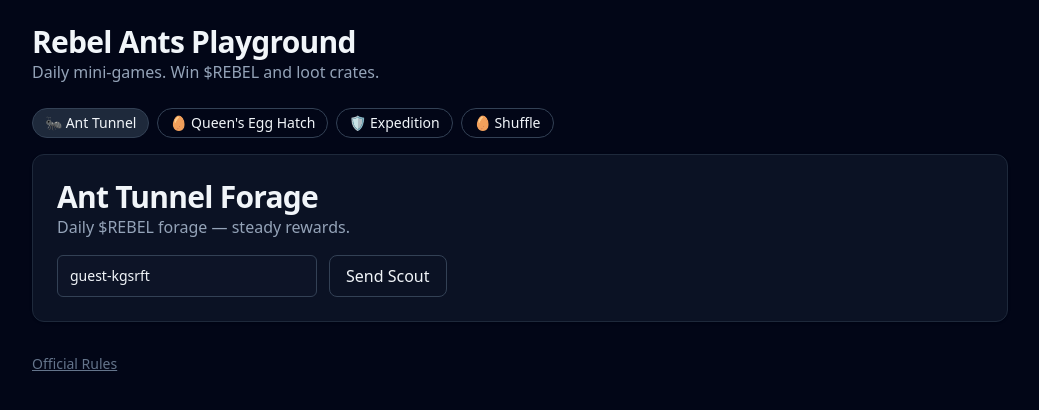
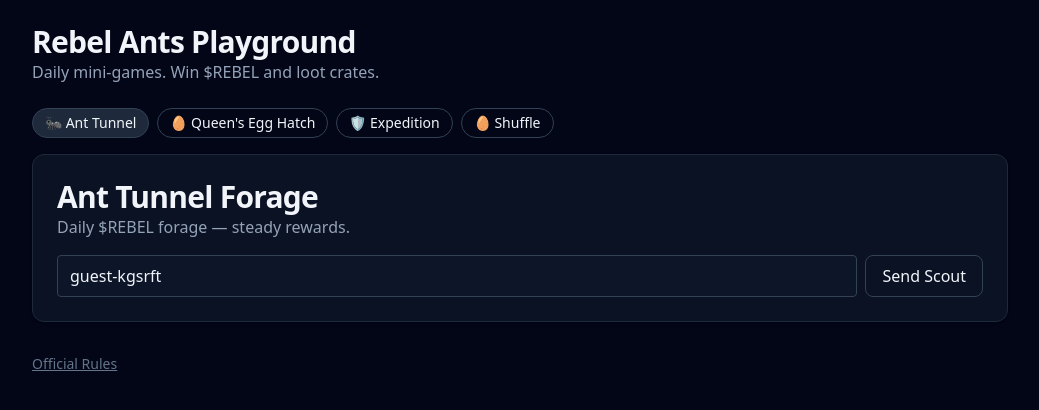
Before and after one commit to D1stknight/rebelants-playground, a Next.js app: page / in a window 1280 px wide. Shown: the top 410 px of the page, without its empty margins (120-1159 px from the left). Built offline with nearby package versions, Linux system fonts and the light colour scheme.

Commit message:
Update AntTunnel.tsx

```diff
--- a/components/AntTunnel.tsx
+++ b/components/AntTunnel.tsx
@@ -1,56 +1,38 @@
+// components/AntTunnel.tsx
 import React, { useState } from 'react';
 import PrizeModal from './PrizeModal';
 
 export default function AntTunnel() {
-  const [seed, setSeed] = useState('guest-' + Math.random().toString(36).slice(2, 8));
+  const [seed, setSeed] = useState(`guest-${Math.random().toString(36).slice(2,8)}`);
   const [busy, setBusy] = useState(false);
   const [modal, setModal] = useState<{open:boolean; label:string; sub?:string}>({open:false, label:''});
 
-  async function play() {
+  async function sendScout() {
     if (busy) return;
     setBusy(true);
-    try {
-      const res = await fetch('/api/expedition', { // reuse simple prize roll
-        method: 'POST',
-        headers: { 'Content-Type':'application/json' },
-        body: JSON.stringify({ seed })
-      }).then(r => r.json());
-
-      const p = res.prize as { type:'crate' | 'none'; label:string; rarity?:'common'|'rare'|'ultra' };
-      if (p.type === 'crate') {
-        setModal({ open:true, label: p.label, sub: p.rarity?.toUpperCase() });
-      } else {
-        setModal({ open:true, label:'Nothing this time' });
-      }
-    } finally {
-      setBusy(false);
-    }
+    const res = await fetch('/api/tunnel', { method:'POST', headers:{'Content-Type':'application/json'}, body:JSON.stringify({seed}) });
+    const data = await res.json();
+    setBusy(false);
+    setModal({ open:true, label: data.type === 'crate' ? `${data.rarity} Loot Crate` : 'Nothing this time', sub: data.type === 'crate' ? 'Nice pull!' : 'Try again tomorrow.' });
   }
 
   return (
-    <section className="ant-card relative overflow-hidden">
-      <header className="mb-4">
-        <h2 className="title">Ant Tunnel Forage</h2>
-        <p className="subtitle">Daily $REBEL forage — steady rewards.</p>
-      </header>
+    <section className="ant-card">
+      <h2 className="title">Ant Tunnel Forage</h2>
+      <p className="subtitle">Daily $REBEL forage — steady rewards.</p>
 
-      <div className="flex gap-3">
+      <div className="flex gap-2 mt-4">
         <input
-          className="w-[260px] rounded-md bg-slate-900/60 border border-slate-700 px-3 py-2 text-sm"
+          className="px-3 py-2 rounded border border-slate-700 bg-slate-900/70 flex-1"
           value={seed}
-          onChange={e => setSeed(e.target.value)}
+          onChange={(e)=>setSeed(e.target.value)}
         />
-        <button className="btn" onClick={play} disabled={busy}>
+        <button className="btn" onClick={sendScout} disabled={busy}>
           {busy ? 'Sending…' : 'Send Scout'}
         </button>
       </div>
 
-      <PrizeModal
-        open={modal.open}
-        onClose={() => setModal({ ...modal, open:false })}
-        label={modal.label}
-        sub={modal.sub}
-      />
+      <PrizeModal open={modal.open} onClose={()=>setModal({...modal, open:false})} label={modal.label} sub={modal.sub} />
     </section>
   );
 }
```
